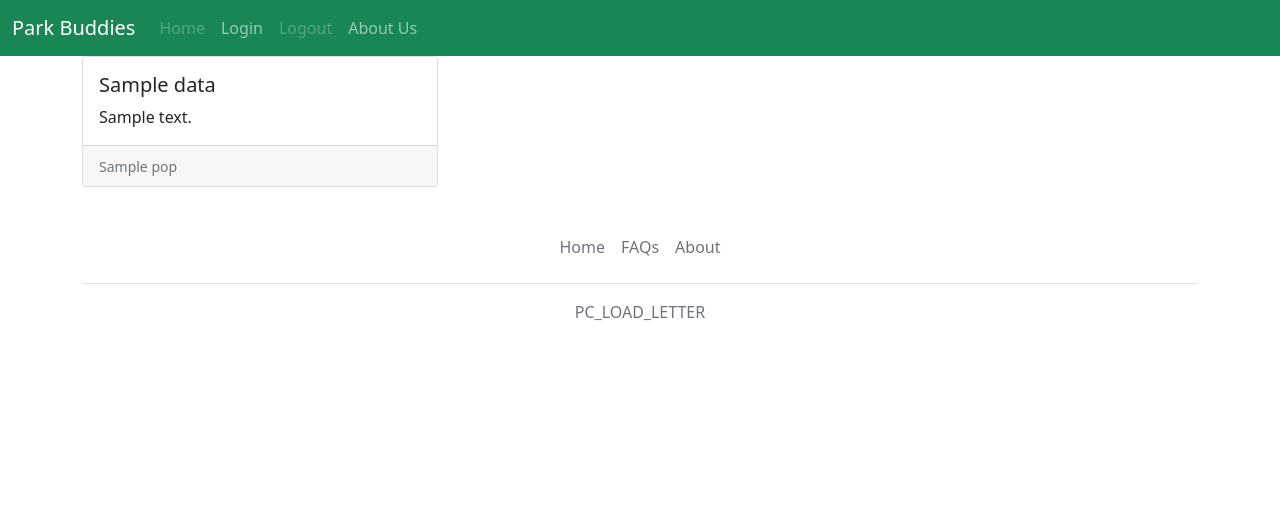
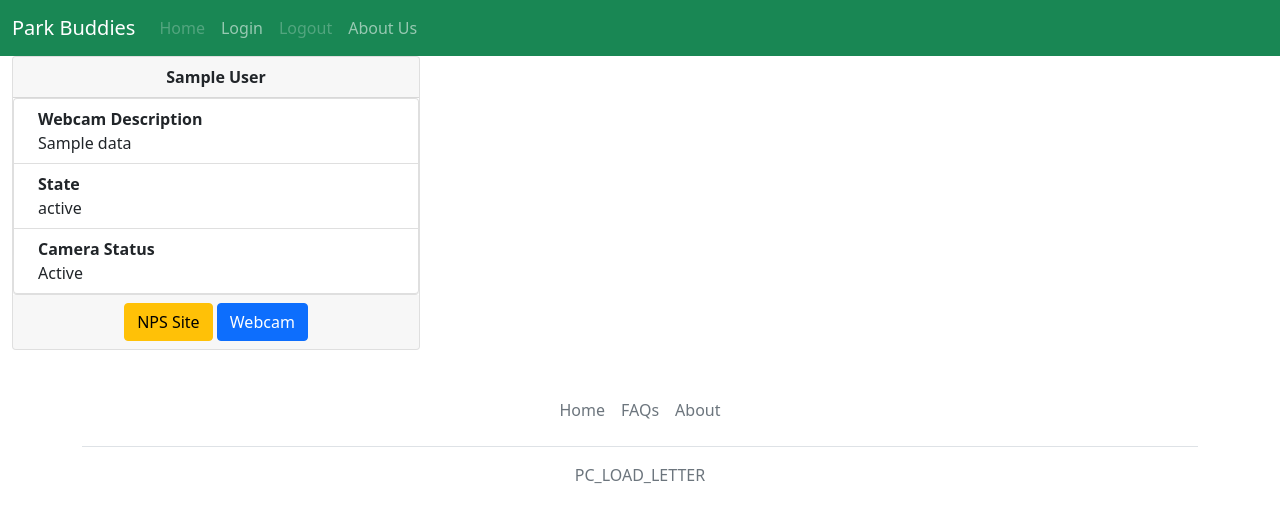
Before and after one commit to kev-odin/park-buddies-archive, a Flask app: page /webcam in a window 1280 px wide. Shown: the top 523 px of the page. Run offline with Flask 2, Linux system fonts and the light colour scheme; a database or web service that is not in the repository returns one stand-in record (values such as "Sample title"); data that the repository does not hold is empty.

Commit message:
feat: cleaner webcam cards

```diff
--- a/flask-web/templates/webcam.html
+++ b/flask-web/templates/webcam.html
@@ -3,21 +3,43 @@
 {% block title %} {{title}} {% endblock %}
 {% block content %}
 
-<div class="container">
-  <div class="row row-cols-1 row-cols-md-3 g-4">
+<div class="container-fluid">
+  <div class="row row-cols-1 row-cols-md-3 g-3">
     {% for key, value in cams.items() %}
     <div class="col">
       <div class="card h-100">
-        <div class="card-body">
-          <h5 class="card-title">{{ value["title"] }}</h5>
-          <p class="card-text">{{ value["description"] }}</p>
-          </div>
-          <div class="card-footer">
-            <small class="text-muted">{{ value["webpage"] }}</small>
-          </div>
+        <div class="card-header text-center">
+          <b> {{ value["fullName"] }} </b>
+        </div>
+
+        <ol class="list-group list-group">
+          <li class="list-group-item d-flex justify-content-between align-items-start">
+            <div class="ms-2 me-auto">
+              <div class="fw-bold">Webcam Description</div>
+              {{ value["title"] }}
+            </div>
+          </li>
+          <li class="list-group-item d-flex justify-content-between align-items-start">
+            <div class="ms-2 me-auto">
+              <div class="fw-bold">State</div>
+              {{ value["states"] }}
+            </div>
+          </li>
+          <li class="list-group-item d-flex justify-content-between align-items-start">
+            <div class="ms-2 me-auto">
+              <div class="fw-bold">Camera Status</div>
+              {{ value["status"] }}
+            </div>
+          </li>
+        </ol>
+
+        <div class="card-footer text-center">
+          <a href={{ value["webpage"] }} class="btn btn-warning">NPS Site</a>
+          <a href={{ value["url"] }} class="btn btn-primary">Webcam</a>
         </div>
       </div>
+    </div>
     {% endfor %}
-    </div>
   </div>
+</div>
 {% endblock %}
```
